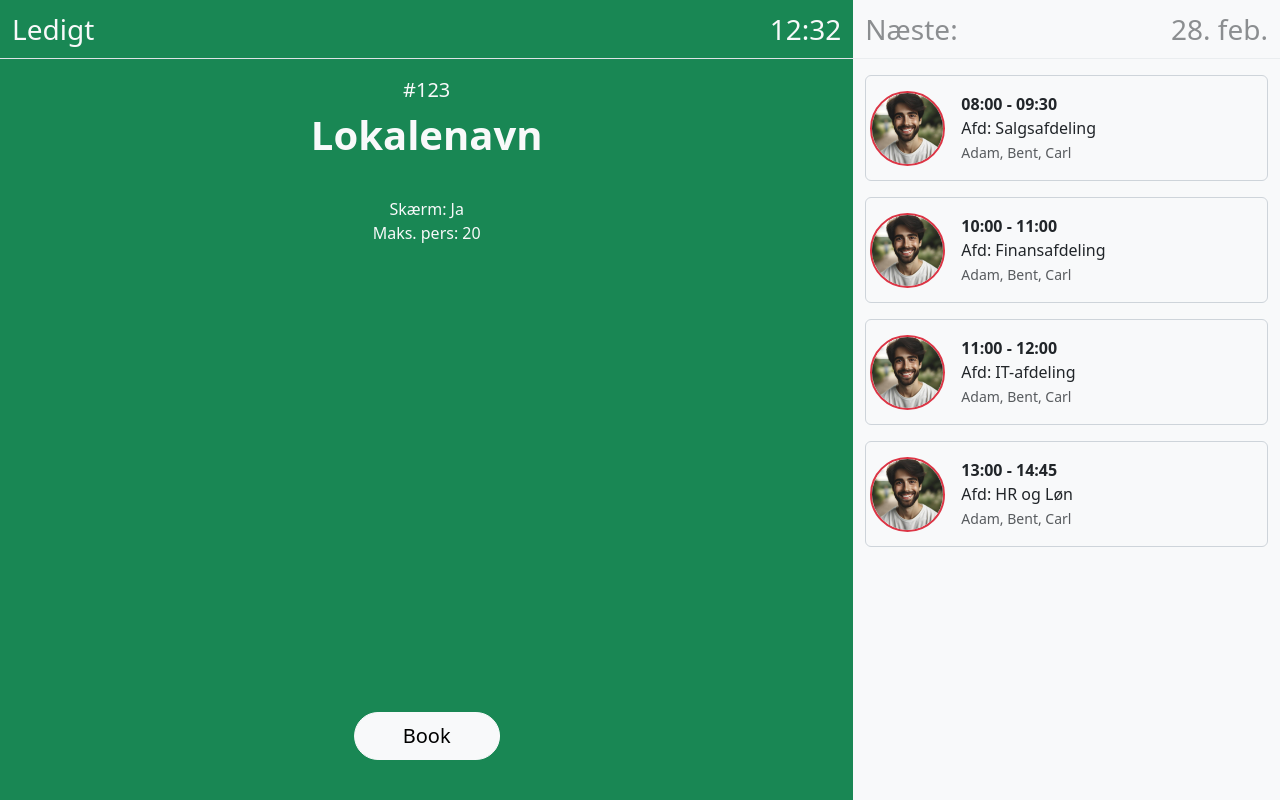
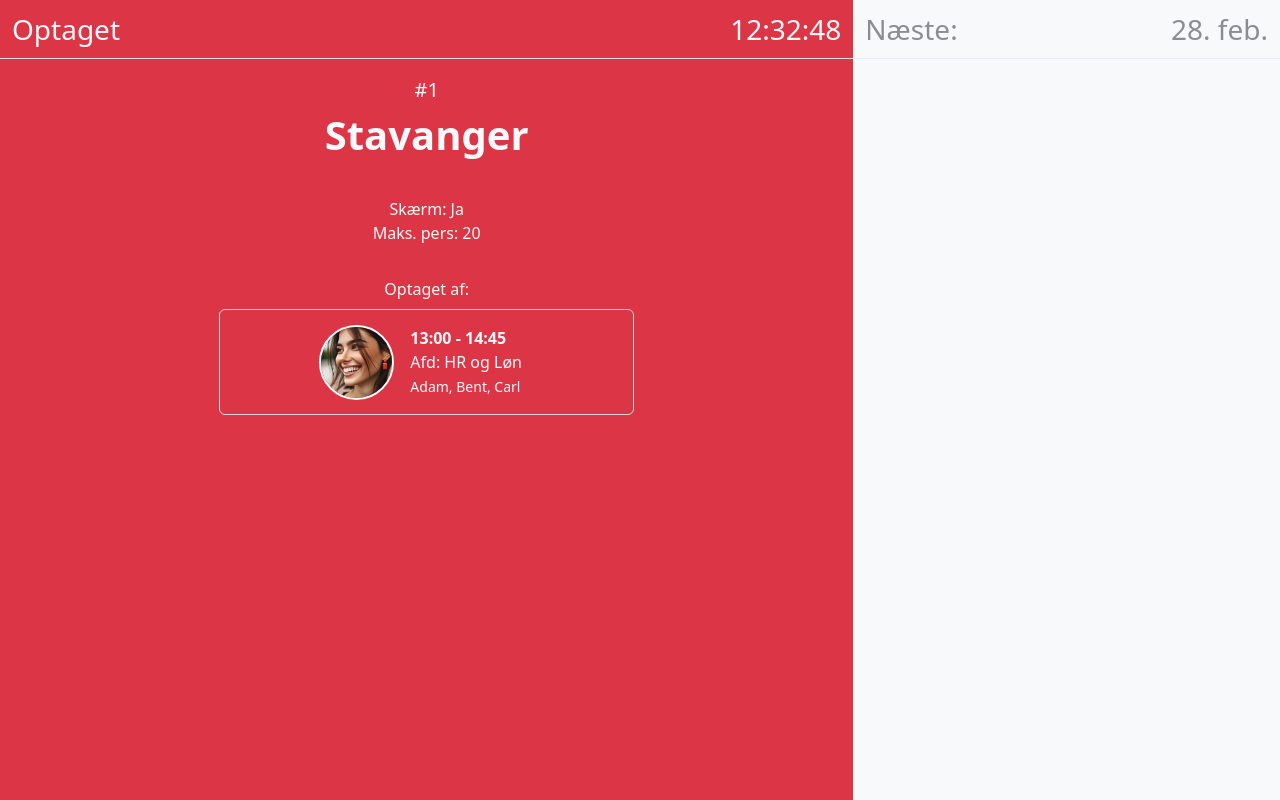
Before and after one commit to glni/meetingRoomFinish, a PHP site: page /index.php?meroId=1 in a window 1280 px wide. Run offline with PHP 8.4, Linux system fonts and the light colour scheme; data comes from the database, SQL or seed files in the repository; style sheets or scripts are compiled from the project's sources; some libraries are stand-ins or nearby versions.

Commit message:
Update meeting room and meeting status display
The code has been updated to retrieve and display current and future meetings based on the current time. Information about the meeting room and participants is also now accurately shown on the page. Fixed a minor issue with the status display function to correctly reflect if there's an ongoing meeting.

```diff
--- a/index.php
+++ b/index.php
@@ -1,22 +1,55 @@
 <?php
 require "settings/init.php";
 
+date_default_timezone_set("Europe/Copenhagen");
+
+if(empty($_GET["meroId"])){
+    exit("URL'en mangler et meroId: <a href='index.php?meroId=1'>index.php?meroId=1</a>");
+}
+
+$now = date("Y-m-d H:i:s");
+
+
+/*
+ * Møderum info
+ * */
 $sql = "SELECT * FROM meetingrooms WHERE meroId = :meroId";
 $bind = [":meroId" => $_GET["meroId"]];
 $meetingRoom = $db->sql($sql, $bind);
 
-$todayFrom = date("Y-m-d") . " 00:00:00";
-$todayTo = date("Y-m-d") . " 23:59:59";
+if(empty($meetingRoom)){
+    exit("Møderummet findes ikke");
+}
+
+$meetingRoom = $meetingRoom[0] ?? NULL;
+
+
+/*
+ * Aktuelt møde
+ * */
 $sql = "SELECT * FROM meetingrooms INNER JOIN meetings ON meroId = meetMeetingRoomsId
         WHERE meroId = :meroId
-        AND meetDateFrom > :todayFrom
-        AND meetDateTo < :todayTo";
+        AND meetDateFrom < :now
+        AND meetDateTo > :now";
 $bind = [
     ":meroId" => $_GET["meroId"],
-    ":todayFrom" => $todayFrom,
-    ":todayTo" => $todayTo
+    ":now" => $now,
 ];
-$meetings = $db->sql($sql, $bind);
+$currentMeeting = $db->sql($sql, $bind);
+$currentMeeting = $currentMeeting[0] ?? NULL;
+
+
+/*
+ * Fremtidige møder
+ * */
+$sql = "SELECT * FROM meetingrooms INNER JOIN meetings ON meroId = meetMeetingRoomsId
+        WHERE meroId = :meroId
+        AND meetDateFrom > :now";
+$bind = [
+    ":meroId" => $_GET["meroId"],
+    ":now" => $now,
+];
+$futureMeetings = $db->sql($sql, $bind);
 ?>
 
 <!DOCTYPE html>
@@ -49,13 +82,13 @@ $meetings = $db->sql($sql, $bind);
             </div>
 
             <div class="text-light text-center py-3">
-                <div class="fs-5">#123</div>
-                <div class="fs-1 fw-bold">Lokalenavn</div>
+                <div class="fs-5">#<?php echo $meetingRoom->meroNumber; ?></div>
+                <div class="fs-1 fw-bold"><?php echo $meetingRoom->meroName; ?></div>
             </div>
 
             <div class="text-light text-center py-3">
-                <div>Skærm: Ja</div>
-                <div>Maks. pers: 20</div>
+                <div>Skærm: <?php echo ($meetingRoom->meroScreen == 0) ? "Nej" : "Ja"; ?></div>
+                <div>Maks. pers: <?php echo $meetingRoom->meroPersons; ?></div>
             </div>
 
             <div class="w-50 mx-auto text-light py-3" id="occupied">
@@ -67,9 +100,11 @@ $meetings = $db->sql($sql, $bind);
                         </div>
                         <div class="col-auto">
                             <div class="card-body">
-                                <div class="card-text fw-bold">07:15 - 08:00</div>
-                                <div class="card-text">Afd: Marketingafdeling</div>
-                                <div class="card-text"><small>Adam, Bent, Carl</small></div>
+                                <div class="card-text fw-bold">
+                                    <?php echo date("H:i", strtotime($currentMeeting->meetDateFrom)) . " - " . date("H:i", strtotime($currentMeeting->meetDateTo)); ?>
+                                </div>
+                                <div class="card-text">Afd: <?php echo $currentMeeting->meetDepartment; ?></div>
+                                <div class="card-text"><small><?php echo $currentMeeting->meetNames; ?></small></div>
                             </div>
                         </div>
                     </div>
@@ -91,20 +126,29 @@ $meetings = $db->sql($sql, $bind);
             <div class="row">
                 <div id="nextUp">
                     <?php
-                    foreach($meetings as $meeting){
+                    foreach($futureMeetings as $futureMeeting){
                         ?>
                         <div class="card my-3">
                             <div class="row g-0">
                                 <div class="col-auto d-flex align-items-center ps-1">
-                                    <img src="images/uifaces1.jpg" class="profile-img rounded-circle border border-2 border-danger" alt="profilbillede">
+                                    <?php
+                                    if(!empty($futureMeeting->meetImage)){
+                                        ?>
+                                        <img src="images/<?php echo  $futureMeeting->meetImage; ?>" class="profile-img rounded-circle border border-2 border-danger" alt="profilbillede">
+                                        <?php
+                                    }
+                                    ?>
                                 </div>
                                 <div class="col">
                                     <div class="card-body">
                                         <div class="card-text fw-bold">
-                                            <?php echo date("H:i", strtotime($meeting->meetDateFrom)) . " - " . date("H:i", strtotime($meeting->meetDateTo)); ?>
+                                            <?php
+                                            echo "d. " . date("d/m", strtotime($futureMeeting->meetDateFrom)) . "<br>";
+                                            echo date("H:i", strtotime($futureMeeting->meetDateFrom)) . " - " . date("H:i", strtotime($futureMeeting->meetDateTo));
+                                            ?>
                                         </div>
-                                        <div class="card-text">Afd: <?php echo $meeting->meetDepartment; ?></div>
-                                        <div class="card-text"><small class="text-body-secondary"><?php echo $meeting->meetNames; ?></small>
+                                        <div class="card-text">Afd: <?php echo $futureMeeting->meetDepartment; ?></div>
+                                        <div class="card-text"><small class="text-body-secondary"><?php echo $futureMeeting->meetNames; ?></small>
                                         </div>
                                     </div>
                                 </div>
@@ -203,7 +247,7 @@ $meetings = $db->sql($sql, $bind);
         const hours = date.getHours().toString().padStart(2, 0);
         const minutes = date.getMinutes().toString().padStart(2, 0);
         const seconds = date.getSeconds().toString().padStart(2, 0);
-        const clock = hours + ':' + minutes;
+        const clock = hours + ':' + minutes + ':' + seconds;
         time.innerHTML = clock;
 
         setTimeout(showTime, 1000);
@@ -242,7 +286,7 @@ $meetings = $db->sql($sql, $bind);
 
     }
 
-    toggleStatus(false);
+    toggleStatus(<?php echo (!empty($currentMeeting)) ? "true" : "false"; ?>);
 
 </script>
 </body>
```
